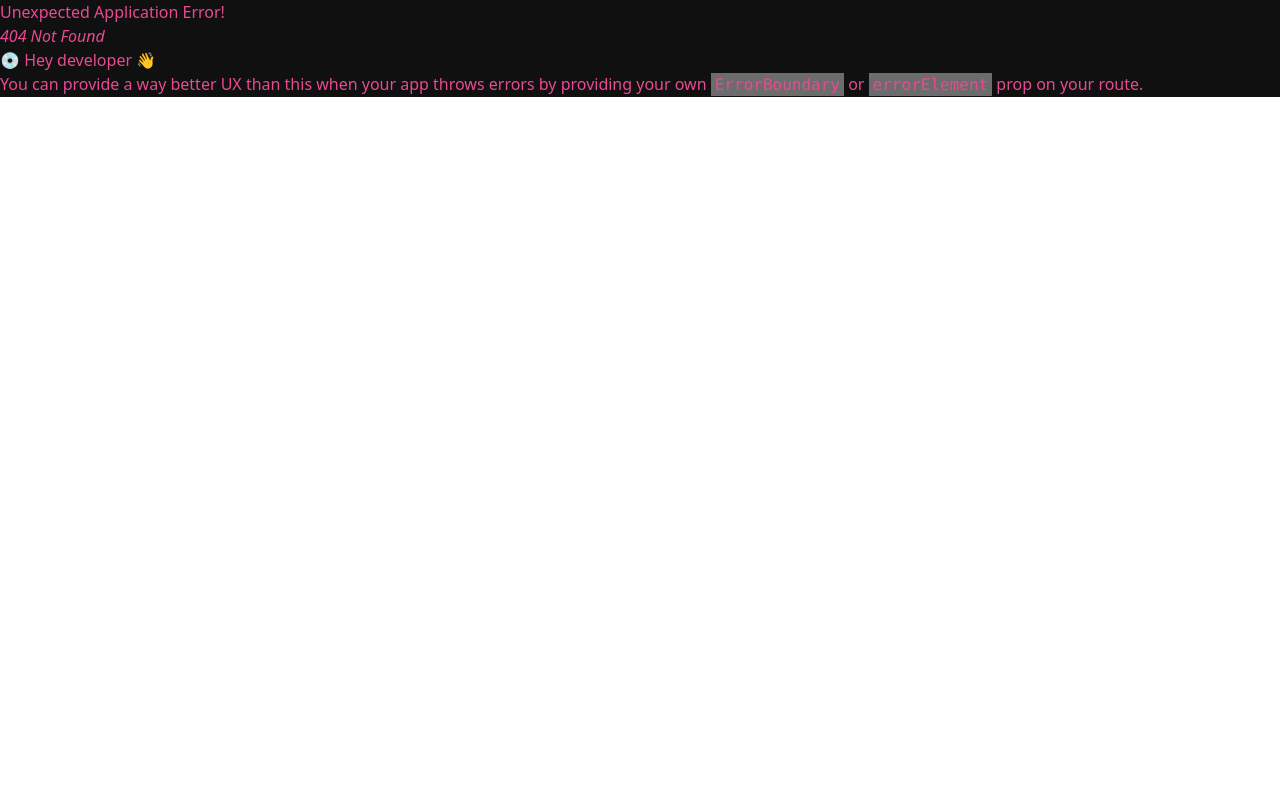
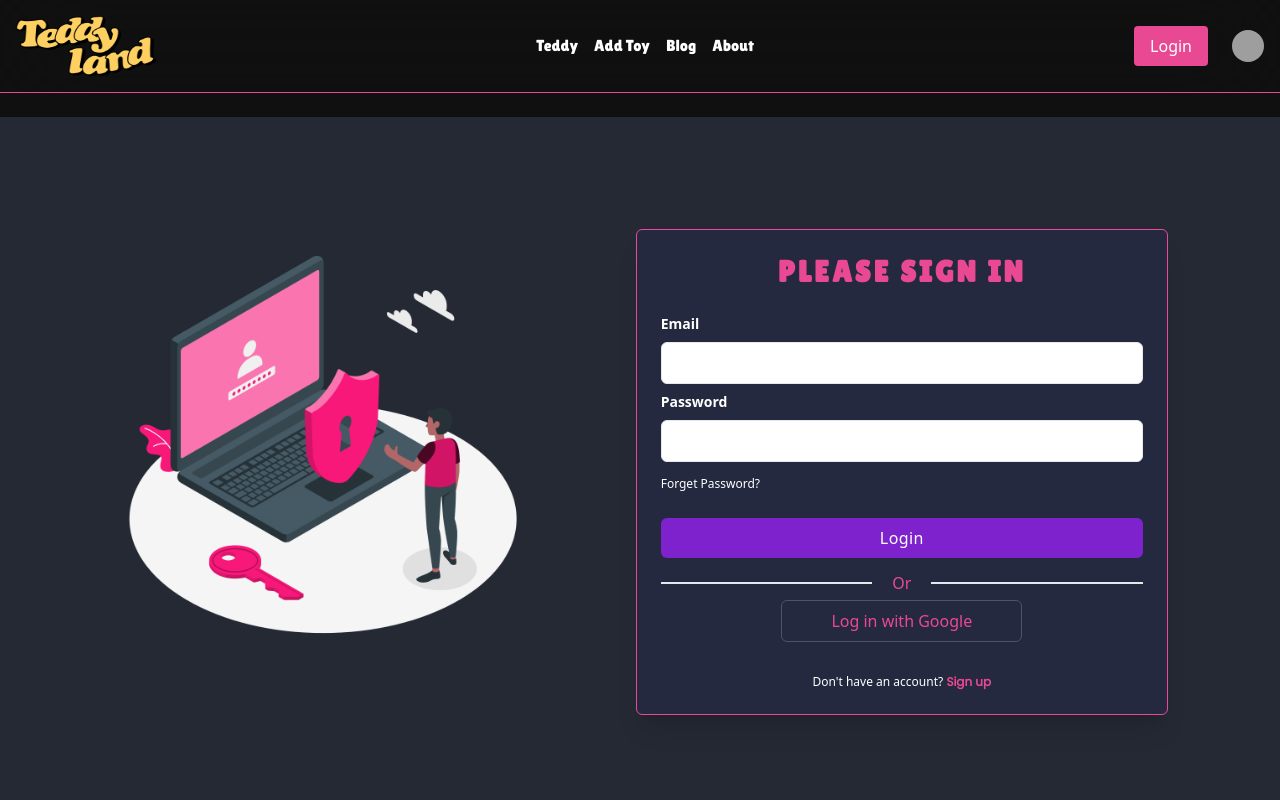
Before and after one commit to monsur2003/luxury-toy-client, a React (Vite) app: page /login in a window 1280 px wide. Before the commit this address had no page. Shown: the top 800 px of the page. Built offline with nearby package versions, Linux system fonts and the light colour scheme; grey boxes are pictures that could not be loaded.

Commit message:
login from done

```diff
--- /dev/null
+++ b/src/pages/Home/Home/Login/Login.jsx
@@ -0,0 +1,71 @@
+import React from "react";
+import login from "../../../../assets/login/Security On-amico.png";
+const Login = () => {
+   return (
+      <div className="relative flex flex-col md:flex-row  p-28 w-full my-6 bg-[#242933] overflow-hidden">
+         <div className="w-[60%] h-fit">
+            <img className="h-[70%] w-[80%]" src={login} alt="" />
+         </div>
+
+         <div className="w-[60%] h-fit  p-6 border border-pink-500  backdrop-blur-md bg-[#242940]   rounded-md shadow-xl ">
+            <h1 className="text-3xl font-semibold text-center lilita tracking-widest uppercase">
+               Please Sign in
+            </h1>
+            <form className="mt-6">
+               <div className="mb-2">
+                  <label
+                     for="email"
+                     className="block text-sm font-semibold text-white">
+                     Email
+                  </label>
+                  <input
+                     type="email"
+                     className="block w-full px-4 py-2 mt-2  bg-white border rounded-md focus:border-purple-400 focus:ring-purple-300 focus:outline-none focus:ring focus:ring-opacity-40"
+                  />
+               </div>
+               <div className="mb-2">
+                  <label
+                     for="password"
+                     className="block text-sm font-semibold text-white">
+                     Password
+                  </label>
+                  <input
+                     type="password"
+                     className="block w-full px-4 py-2 mt-2  bg-white border rounded-md focus:border-purple-400 focus:ring-purple-300 focus:outline-none focus:ring focus:ring-opacity-40"
+                  />
+               </div>
+               <a href="#" className="text-xs text-white hover:underline">
+                  Forget Password?
+               </a>
+               <div className="mt-6">
+                  <button className="w-full px-4 py-2 tracking-wide text-white transition-colors duration-200 transform bg-purple-700 rounded-md hover:bg-purple-600 focus:outline-none focus:bg-purple-600">
+                     Login
+                  </button>
+               </div>
+            </form>
+            <div className="relative flex items-center justify-center w-full mt-6 border border-t">
+               <div className="absolute px-5 bg-[#242940]">Or</div>
+            </div>
+            <div className="flex mt-4 gap-x-2">
+               <button
+                  type="button"
+                  className="flex items-center justify-center mx-auto w-[50%]  p-2 border border-gray-600 rounded-md focus:ring-2 focus:ring-offset-1 focus:ring-violet-600">
+                  Log in with Google
+               </button>
+            </div>
+
+            <p className="mt-8 text-xs font-light text-center text-white">
+               {" "}
+               Don't have an account?{" "}
+               <a
+                  href="#"
+                  className="poppin text-primary font-semibold hover:underline">
+                  Sign up
+               </a>
+            </p>
+         </div>
+      </div>
+   );
+};
+
+export default Login;
--- a/src/pages/Home/Home/Shared/Footer/Footer.jsx
+++ b/src/pages/Home/Home/Shared/Footer/Footer.jsx
@@ -153,7 +153,7 @@ const Footer = () => {
                      className="text-base leading-4 p-4 relative z-0 w-full focus:outline-none text-gray-800 placeholder-gray-800"
                      placeholder="Enter your email"
                   />
-                  <div className="cursor-pointer mr-4 cursor-pointer relative z-40">
+                  <div className="cursor-pointer mr-4 relative z-40">
                      <svg
                         className="fill-current text-gray-800 hover:text-gray-500"
                         width="16"
--- a/src/pages/Home/Home/Shared/Navbar/Navbar.jsx
+++ b/src/pages/Home/Home/Shared/Navbar/Navbar.jsx
@@ -1,5 +1,6 @@
 import React, { useState } from "react";
 import logo from "../../../../../assets/logo.png";
+import { Link } from "react-router-dom";
 const Navbar = () => {
    const [isMobileMenuOpen, setIsMobileMenuOpen] = useState(false);
 
@@ -102,9 +103,12 @@ const Navbar = () => {
 
                {/* Login button and author image section */}
                <div className="flex items-center space-x-4">
-                  <button className="bg-primary text-white hover:text-gray-400 py-2 px-4 mr-2 rounded focus:outline-none">
-                     Login
-                  </button>
+                  <Link to="/login">
+                     {" "}
+                     <button className="bg-primary text-white hover:text-gray-400 py-2 px-4 mr-2 rounded focus:outline-none">
+                        Login
+                     </button>
+                  </Link>
                   <img
                      src="author-image.jpg"
                      alt="Author"
--- a/src/routes/Routes.jsx
+++ b/src/routes/Routes.jsx
@@ -1,6 +1,7 @@
 import { createBrowserRouter } from "react-router-dom";
 import Home from "../pages/Home/Home/Home";
 import Main from "../Layout/Main";
+import Login from "../pages/Home/Home/Login/Login";
 
 const router = createBrowserRouter([
    {
@@ -12,6 +13,10 @@ const router = createBrowserRouter([
             path: "/",
             element: <Home></Home>,
          },
+         {
+            path: "/login",
+            element: <Login></Login>,
+         },
       ],
    },
 ]);
--- a/tailwind.config.js
+++ b/tailwind.config.js
@@ -16,7 +16,6 @@ export default {
                "base-100": "#FFFFFF",
 
                info: "#79A4D2",
-               tightest: "-.075em",
 
                success: "#7AE1D5",
 
```
Also changed, not shown: src/assets/login/Security On-amico.png (added), src/assets/login/Security On-rafiki.png (added).
